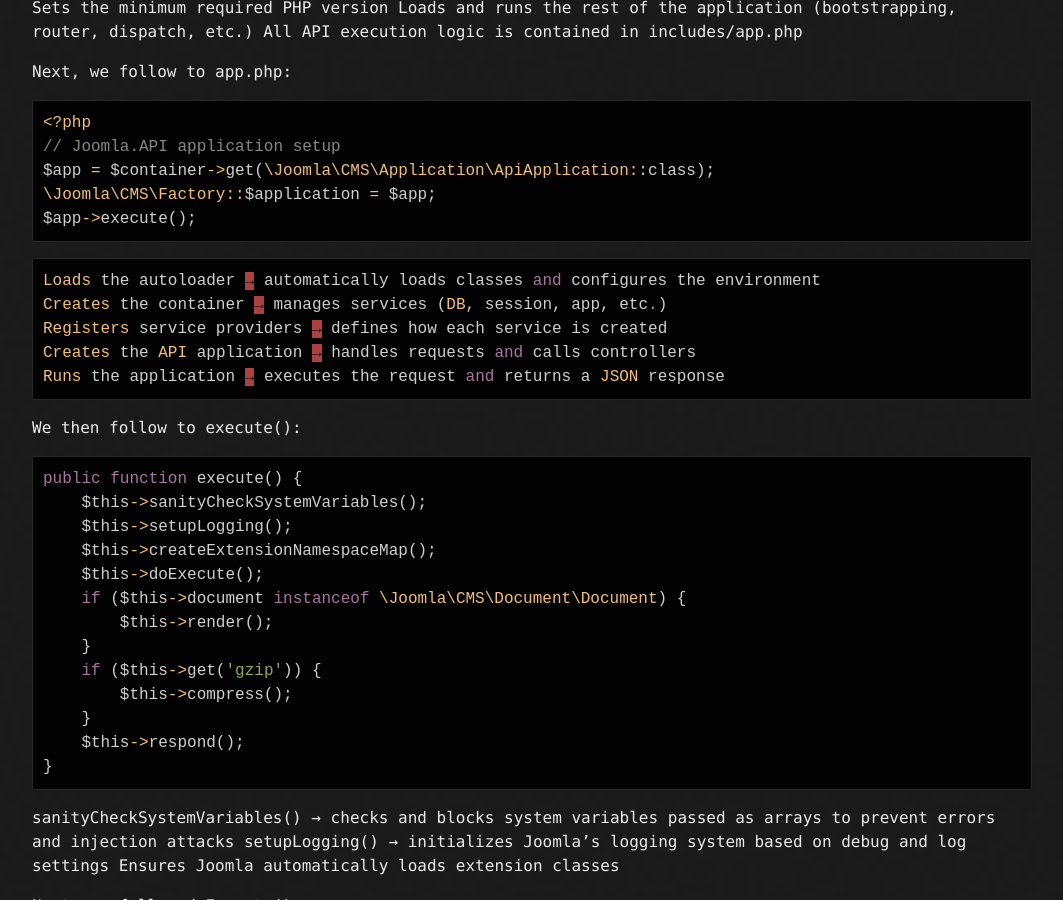
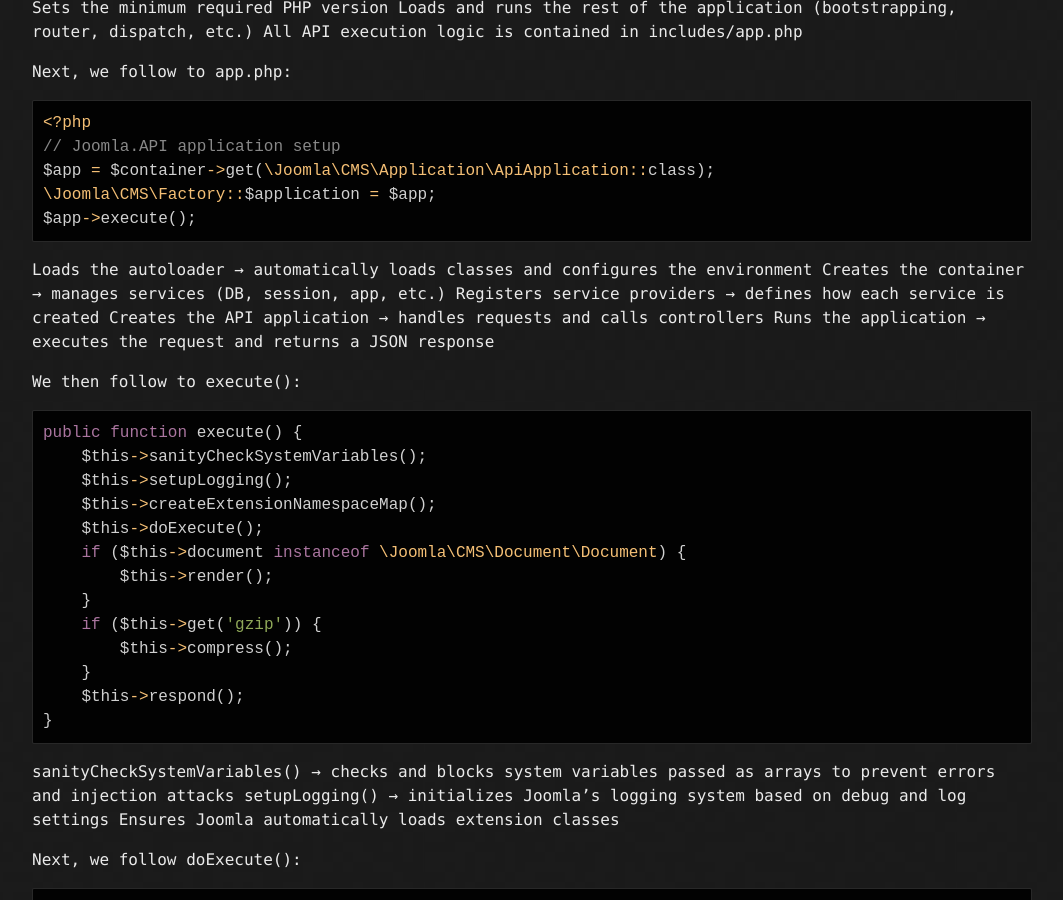
Before and after one commit to 0xki29/blog, a Jekyll site: the page built from _posts/2025-10-30-phan-tich-CVE-2023-23752.md, in a window 1280 px wide and 900 px high, scrolled down 6515 px. Shown: the whole window, without its empty margins (108-1171 px from the left). Built offline with Jekyll 4.4.1, drawn with Linux system fonts in a browser that asks for light colours; some of the changed text lies outside the part shown.

Commit message:
Add post: Phân tích CVE-2023-23752

````diff
--- a/_posts/2025-10-30-phan-tich-CVE-2023-23752.md
+++ b/_posts/2025-10-30-phan-tich-CVE-2023-23752.md
@@ -198,13 +198,11 @@ $app = $container->get(\Joomla\CMS\Application\ApiApplication::class);
 $app->execute();
 ```
 
-```php
 Loads the autoloader → automatically loads classes and configures the environment
 Creates the container → manages services (DB, session, app, etc.)
 Registers service providers → defines how each service is created
 Creates the API application → handles requests and calls controllers
 Runs the application → executes the request and returns a JSON response
-```
 
 We then follow to execute():
 
@@ -286,7 +284,7 @@ Finally, dispatch() (in doExecute()) runs the controller and task determined by
 
 Joomla request flow summary:
 
-```php
+```bash
 api/index.php
        │
        ▼
````
